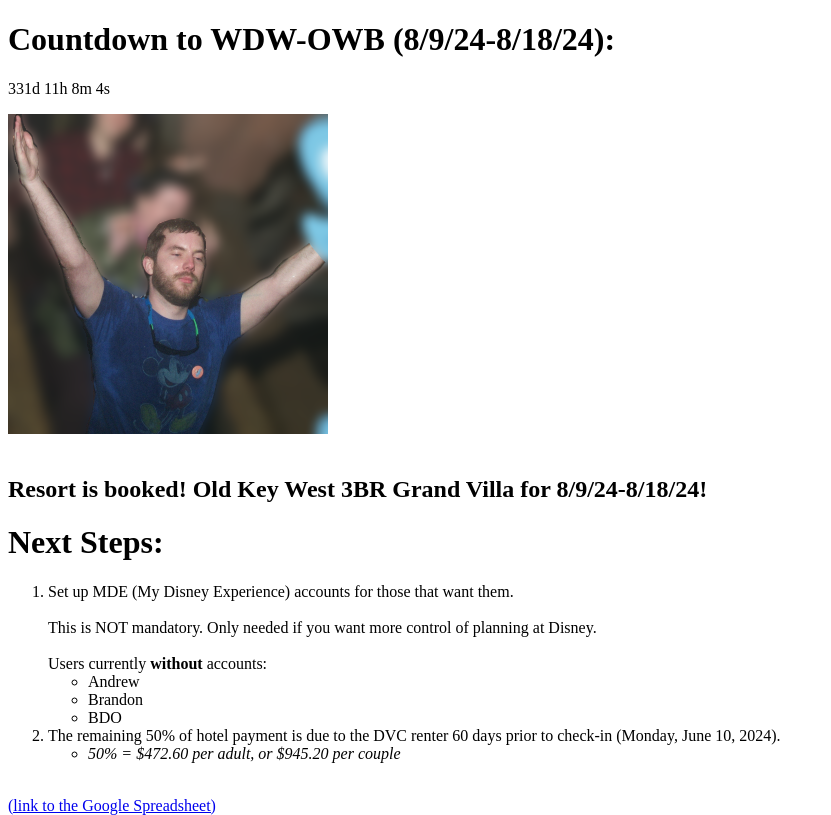
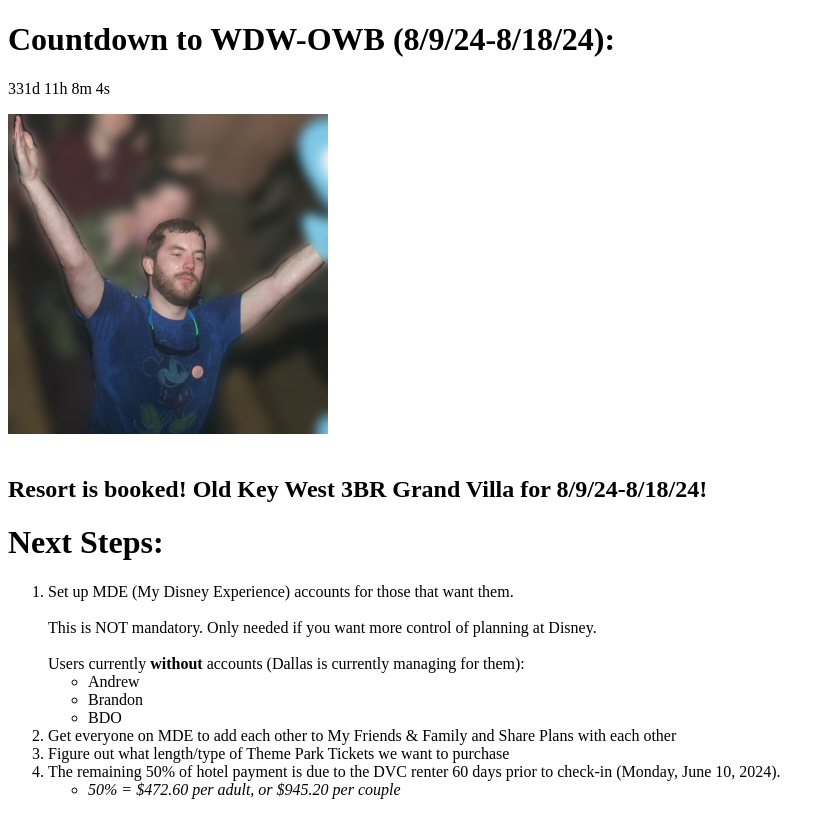
Before and after one commit to dallasodom/wdw2024, a Jekyll site: the page built from index.html, in a window 1280 px wide. Shown: the top 815 px of the page, without its empty margins (0-831 px from the left). Built offline with Jekyll 4.4.1, drawn with Linux system fonts in a browser that asks for light colours; grey boxes are pictures that could not be loaded.

Commit message:
next plans

```diff
--- a/index.html
+++ b/index.html
@@ -26,7 +26,7 @@
             <br/><br/>
             This is NOT mandatory. Only needed if you want more control of planning at Disney.
             <br/><br/>
-            Users currently <strong>without</strong> accounts:
+            Users currently <strong>without</strong> accounts (Dallas is currently managing for them):
             <ul class="pl-5 mt-2 space-y-1 list-disc list-inside">
               <li>
                 Andrew
@@ -38,6 +38,12 @@
                 BDO
               </li>
             </ul>
+          </li>
+          <li>
+            Get everyone on MDE to add each other to My Friends & Family and Share Plans with each other
+          </li>
+          <li>
+            Figure out what length/type of Theme Park Tickets we want to purchase
           </li>
           <li>
             The remaining 50% of hotel payment is due to the DVC renter 60 days prior to check-in (Monday, June 10, 2024).
```
